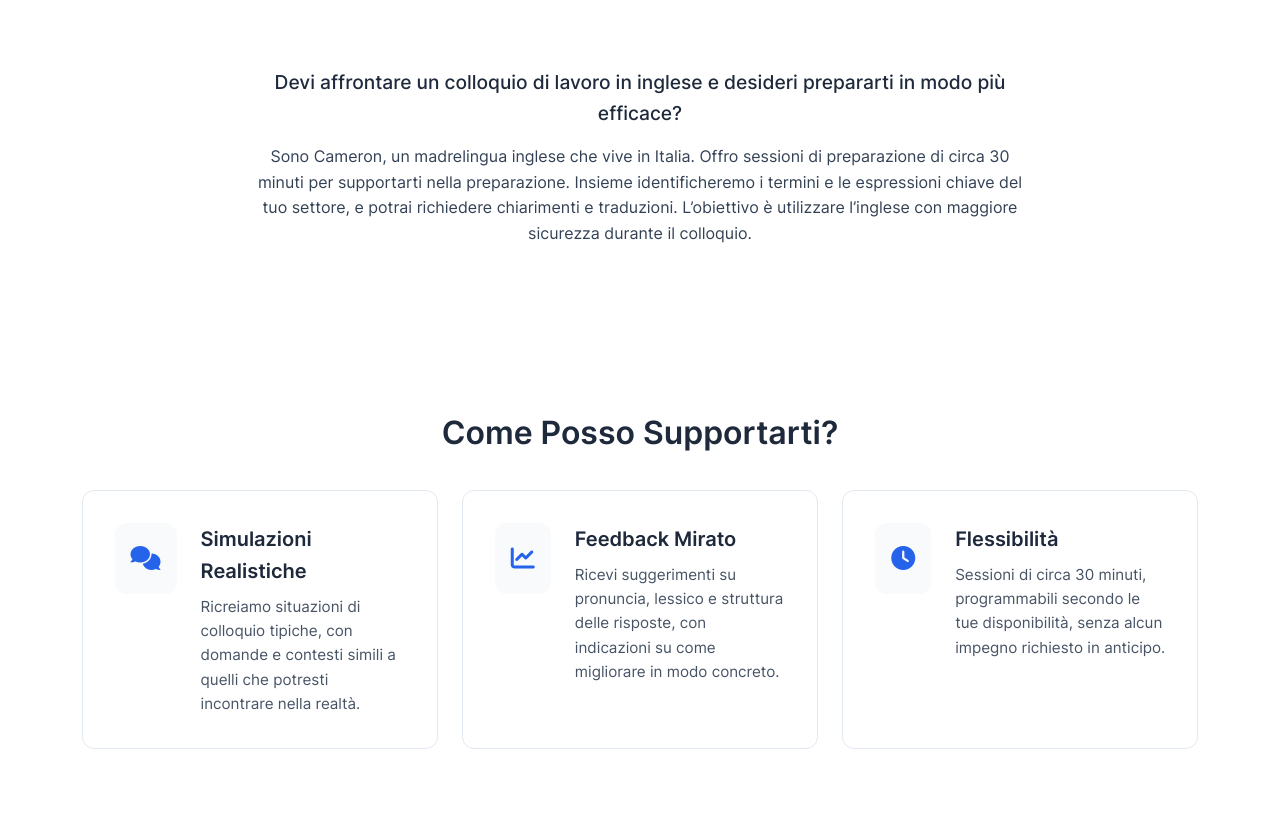
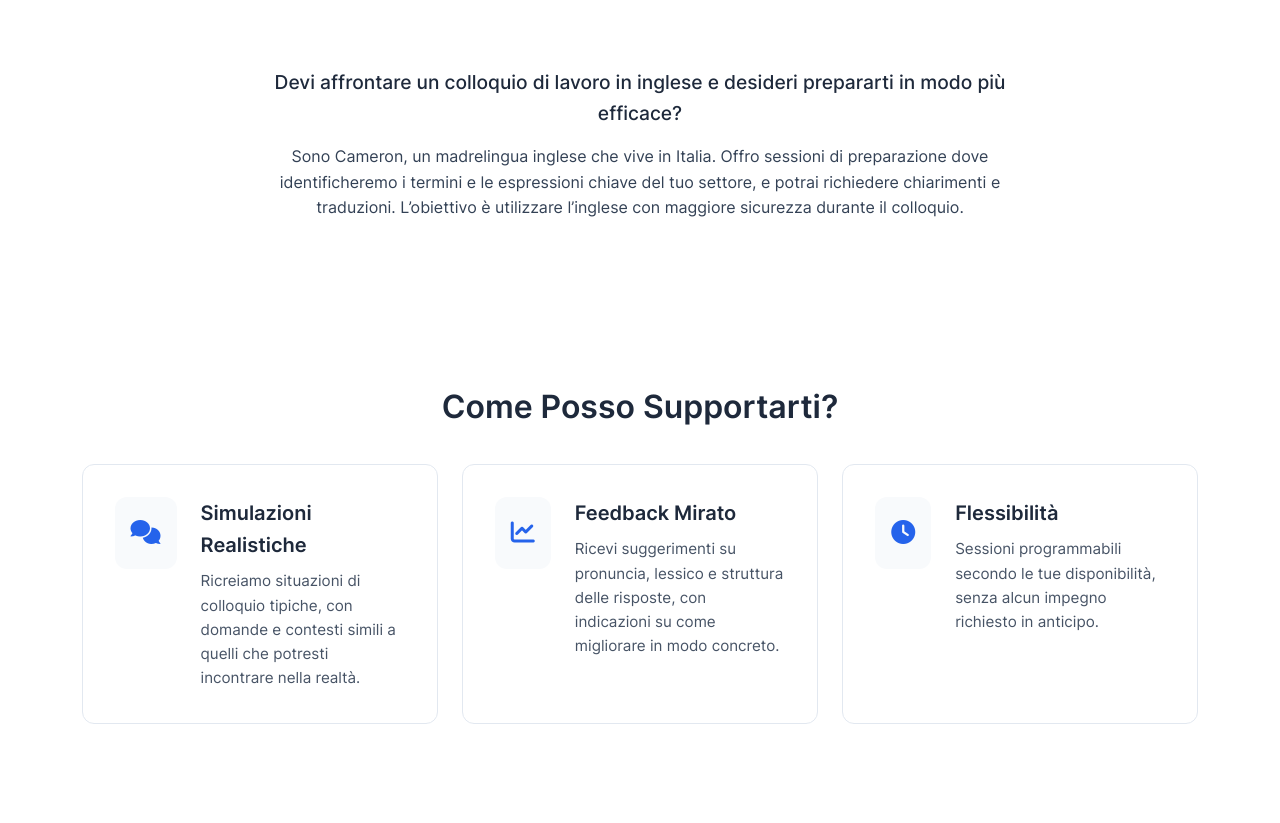
Before and after one commit to mcainshcameron/WeekendEnglish, a plain HTML site: page index.html in a window 1280 px wide. Shown: the part 1037-1860 px from the top of the page. Drawn offline with Linux system fonts and the light colour scheme.

Commit message:
content correction

```diff
--- a/index.html
+++ b/index.html
@@ -189,7 +189,7 @@
 
         <section class="intro mb-4" aria-label="Introduzione">
             <p class="lead mb-2">Devi affrontare un colloquio di lavoro in inglese e desideri prepararti in modo più efficace?</p>
-            <p>Sono Cameron, un madrelingua inglese che vive in Italia. Offro sessioni di preparazione di circa 30 minuti per supportarti nella preparazione. Insieme identificheremo i termini e le espressioni chiave del tuo settore, e potrai richiedere chiarimenti e traduzioni. L’obiettivo è utilizzare l’inglese con maggiore sicurezza durante il colloquio.</p>
+            <p>Sono Cameron, un madrelingua inglese che vive in Italia. Offro sessioni di preparazione dove identificheremo i termini e le espressioni chiave del tuo settore, e potrai richiedere chiarimenti e traduzioni. L’obiettivo è utilizzare l’inglese con maggiore sicurezza durante il colloquio.</p>
         </section>
 
         <section class="features mb-4" aria-label="WeekendEnglish">
@@ -219,7 +219,7 @@
                     </div>
                     <div class="feature-content">
                         <h3>Flessibilità</h3>
-                        <p>Sessioni di circa 30 minuti, programmabili secondo le tue disponibilità, senza alcun impegno richiesto in anticipo.</p>
+                        <p>Sessioni programmabili secondo le tue disponibilità, senza alcun impegno richiesto in anticipo.</p>
                     </div>
                 </div>
             </div>
@@ -328,7 +328,7 @@
         <section class="about mb-4" aria-label="Chi Sono">
             <h2>Informazioni su di Me</h2>
             <div class="about-content">
-                <p>Mi chiamo Cameron, sono madrelingua inglese e vivo in Italia da molti anni. Lavoro nel settore tecnologico e conosco le difficoltà legate ai colloqui in una lingua straniera. Nel mio tempo libero offro sessioni di pratica per supportare chi desidera migliorare le proprie abilità linguistiche in vista di un colloquio.</p>
+                <p>Mi chiamo Cameron, sono madrelingua inglese e vivo in Italia da molti anni. Lavoro nel settore tecnologico e conosco le difficoltà legate ai colloqui in una lingua straniera. Offro sessioni di pratica per supportare chi desidera migliorare le proprie abilità linguistiche in vista di un colloquio.</p>
             </div>
             <img src="Cameron.jpeg"
                  alt="Cameron - English Language Coach"
```
